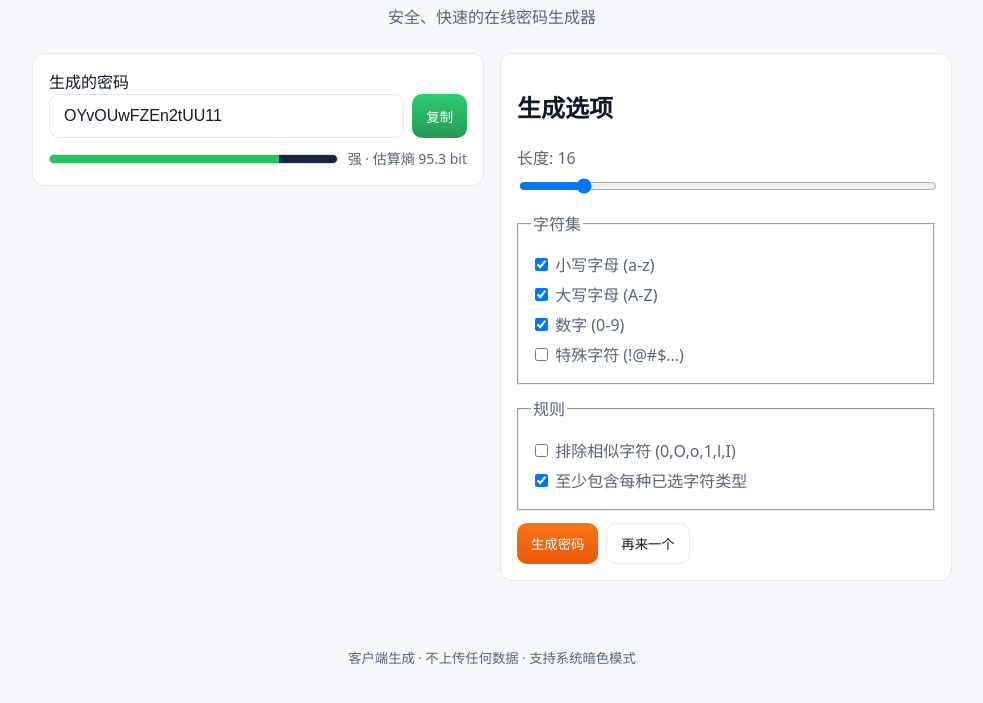
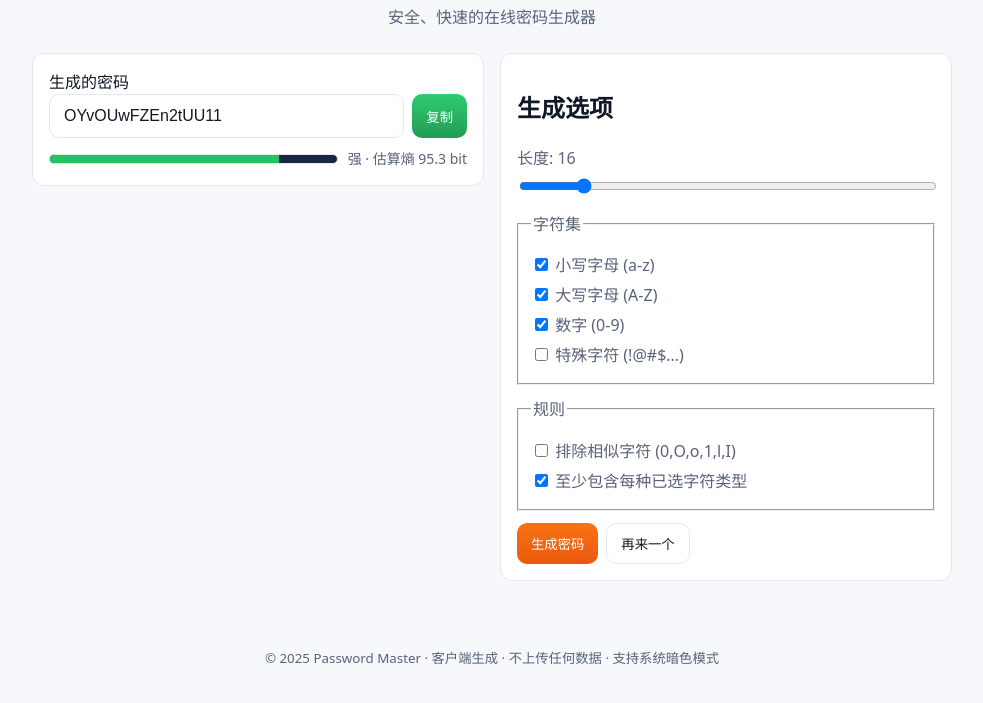
Before and after one commit to cw7920990/password-mster, a plain HTML site: page index.html in a window 1280 px wide. Shown: the part 77-780 px from the top of the page, without its empty margins (148-1131 px from the left). Drawn offline with Linux system fonts and the light colour scheme.

Commit message:
修改底部

```diff
--- a/index.html
+++ b/index.html
@@ -71,8 +71,8 @@
 
     <div id="toast" role="status" aria-live="polite" class="toast" hidden>已复制到剪贴板</div>
 
-    <footer class="site-footer">
-      <small>客户端生成 · 不上传任何数据 · 支持系统暗色模式</small>
+    <footer class="site-footer" aria-label="网站页脚">
+      <small>© 2025 Password Master · 客户端生成 · 不上传任何数据 · 支持系统暗色模式</small>
     </footer>
 
     <script src="app.js"></script>
```
